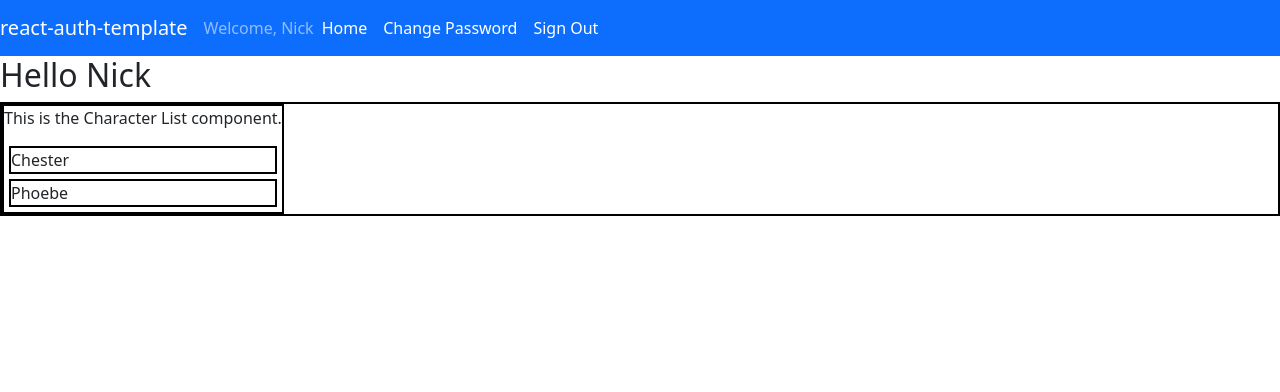
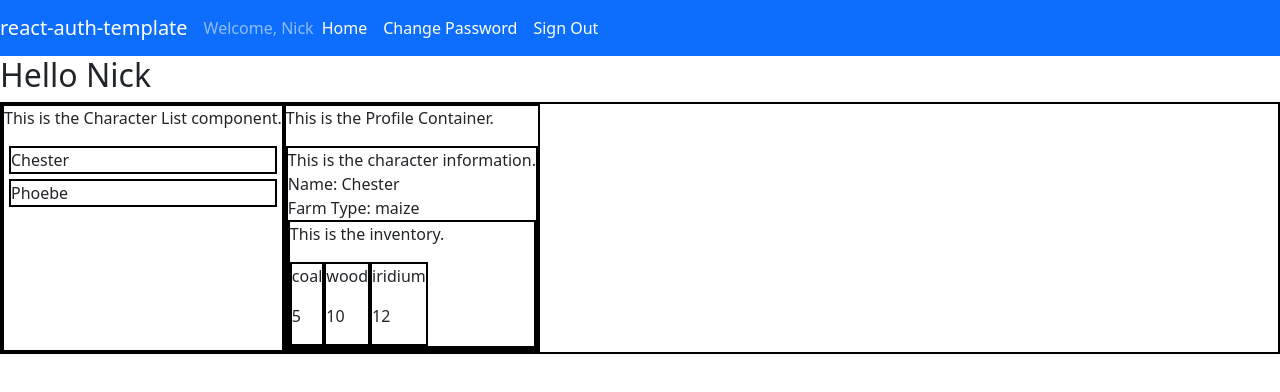
Before and after one commit to nickesparza/my-Junimo-Client, a React (Create React App) app: page / in a window 1280 px wide. Both pictures are taken after a click on the element "Chester". Shown: the top 392 px of the page. Built offline with nearby package versions, Linux system fonts and the light colour scheme.

Commit message:
get character details showing up, still unsure on integrity of component hierarchy

```diff
--- a/src/App.js
+++ b/src/App.js
@@ -33,20 +33,20 @@ const App = () => {
             {
                 name: "Chester",
                 farm_type: "maize",
-                inventory: {
-                    coal: 5,
-                    wood: 10,
-                    iridium: 12
-                }
+                inventory: [
+                    {name: "coal", amount: 5},
+                    {name: "wood", amount: 10},
+                    {name: "iridium", amount: 12}
+                ]
             },
             {
                 name: "Phoebe",
                 farm_type: "beans",
-                inventory: {
-                    coal: 10,
-                    wood: 500,
-                    hardwood: 25
-                }
+                inventory: [
+                    {name: "coal", amount: 10},
+                    {name: "wood", amount: 500},
+                    {name: "hardwood", amount: 25}
+                ]
             }
         ]
     })
--- /dev/null
+++ b/src/components/character_profiles/CharacterDetails.js
@@ -0,0 +1,14 @@
+import { Inventory } from "./Inventory"
+import { CharacterDisplay } from "./CharacterDisplay"
+
+export const CharacterDetails = (props) => {
+    const {character, setCharacter} = props
+    return (
+        <div style={{border: "2px solid black"}}>
+            <CharacterDisplay character={character} setCharacter={setCharacter}/>
+            {/* <EditCharacterModal/> */}
+            <Inventory inventory={character.inventory}/>
+            {/* ViewRecipeButton */}
+        </div>
+    )
+}
--- /dev/null
+++ b/src/components/character_profiles/CharacterDisplay.js
@@ -0,0 +1,11 @@
+
+export const CharacterDisplay = (props) => {
+    const {character, setCharacter} = props
+    return (
+        <div onClick={() => setCharacter(null)}>
+            This is the character information.
+            <div>Name: {character.name}</div>
+            <div>Farm Type: {character.farm_type}</div>
+        </div>
+    )
+}
--- /dev/null
+++ b/src/components/character_profiles/Inventory.js
@@ -0,0 +1,17 @@
+import { MaterialPreview } from "./MaterialPreview"
+
+export const Inventory = (props) => {
+    const inventory = props.inventory
+
+    let materialPreviews
+    materialPreviews = inventory.map((material, index) => {
+        return <MaterialPreview key={index} material={material}/>
+    })
+
+    return (
+        <div style={{border: "2px solid black"}}>
+            <p>This is the inventory.</p>
+            {materialPreviews}
+        </div>
+    )
+}
--- /dev/null
+++ b/src/components/character_profiles/MaterialPreview.js
@@ -0,0 +1,10 @@
+
+export const MaterialPreview = (props) => {
+    const material = props.material
+    return (
+        <div style={{border: "2px solid black", display: "inline-block"}} onClick={() => console.log(material.name)}>
+            <p>{material.name}</p>
+            <p>{material.amount}</p>
+        </div>
+    )
+}
--- /dev/null
+++ b/src/components/character_profiles/ProfileContainer.js
@@ -0,0 +1,12 @@
+import { CharacterDetails } from "./CharacterDetails"
+
+export const ProfileContainer = (props) => {
+    const character = props.character
+    const setCharacter = props.setCharacter
+    return (
+        <div style={{border: "2px solid black", display: "inline-block"}}>
+            <p>This is the Profile Container.</p>
+            <CharacterDetails character={character} setCharacter={setCharacter} />
+        </div>
+    )
+}
--- a/src/components/characters/CharacterContainer.js
+++ b/src/components/characters/CharacterContainer.js
@@ -1,18 +1,26 @@
 import { useEffect, useState } from "react"
+import { ProfileContainer } from "../character_profiles/ProfileContainer"
 import CharacterList from "./CharacterList"
 
 const CharacterContainer = (props) => {
     const [characters, setCharacters] = useState([])
+    const [character, setCharacter] = useState(null)
+    const [updated, setUpdated] = useState(false)
     const user = props.user
 
     useEffect(() => {
+        console.log('useEffect ran in the CharacterContainer')
+        // there will be a fetch here to get all characters from user
         setCharacters(user.characters)
     }, [])
 
     return (
-        <div style={{border: "2px solid black"}}>
-            <CharacterList characters={characters}/>
+        <div style={{border: "2px solid black", alignItems: "stretch", display: "flex"}}>
+            <CharacterList characters={characters} setCharacter={setCharacter}/>
             {/* This will be where the Profile Container goes too. It will be conditionally rendered based on if visibility is set to true */}
+            {
+                character ? <ProfileContainer character={character} setCharacter={setCharacter}/> : null
+            }
         </div>
     )
 }
--- a/src/components/characters/CharacterList.js
+++ b/src/components/characters/CharacterList.js
@@ -1,14 +1,15 @@
 import { CharacterPreview } from "./CharacterPreview"
 
 const CharacterList = (props) => {
-    const characters = props.characters
+    const {characters, setCharacter} = props
 
     let charPreviews
     charPreviews = characters.map((character, index) => {
-        return <CharacterPreview key={index} character={character}/>
+        return <CharacterPreview
+                    key={index}
+                    character={character}
+                    setCharacter={setCharacter}/>
     })
-
-    console.log('this is what is inside charPreviews', charPreviews)
 
     return (
         <div style={{border: "2px solid black", display: "inline-block"}}>
--- a/src/components/characters/CharacterPreview.js
+++ b/src/components/characters/CharacterPreview.js
@@ -1,13 +1,22 @@
 
 export const CharacterPreview = (props) => {
-    const character = props.character
+    const {character, setCharacter} = props
 
     const divStyle = {
         border: "2px solid black",
         margin: "5px"
     }
     return (
-        <div style={divStyle}  onClick={() => console.log(`you clicked on ${character.name}`)}>
+        <div
+            style={divStyle}
+            onClick={() => {
+                console.log('this is the character', character)
+                if (character) {
+                    setCharacter(character)
+                } else {
+                    setCharacter(null)
+                }
+                }}>
             {character.name}
         </div>
     )
```
